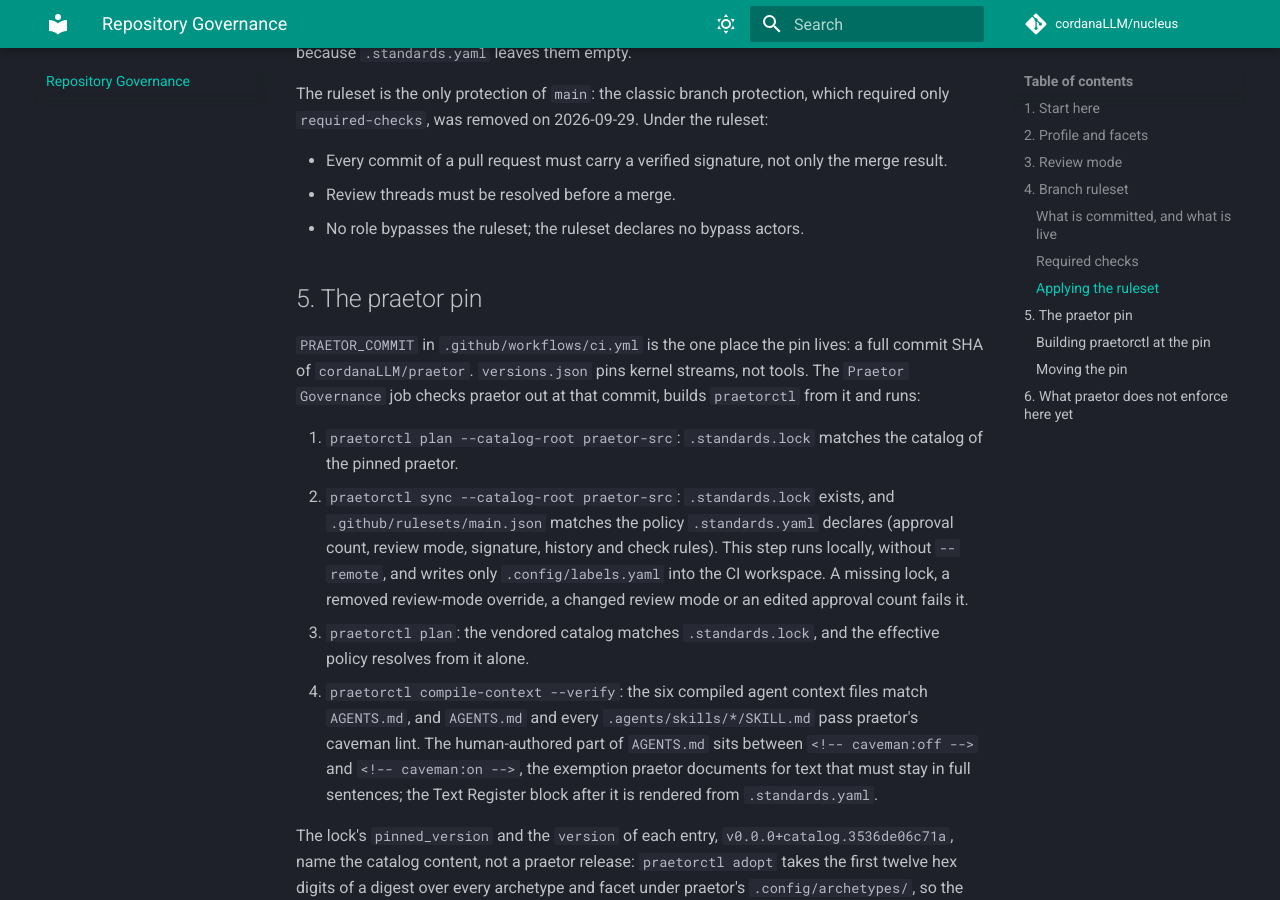
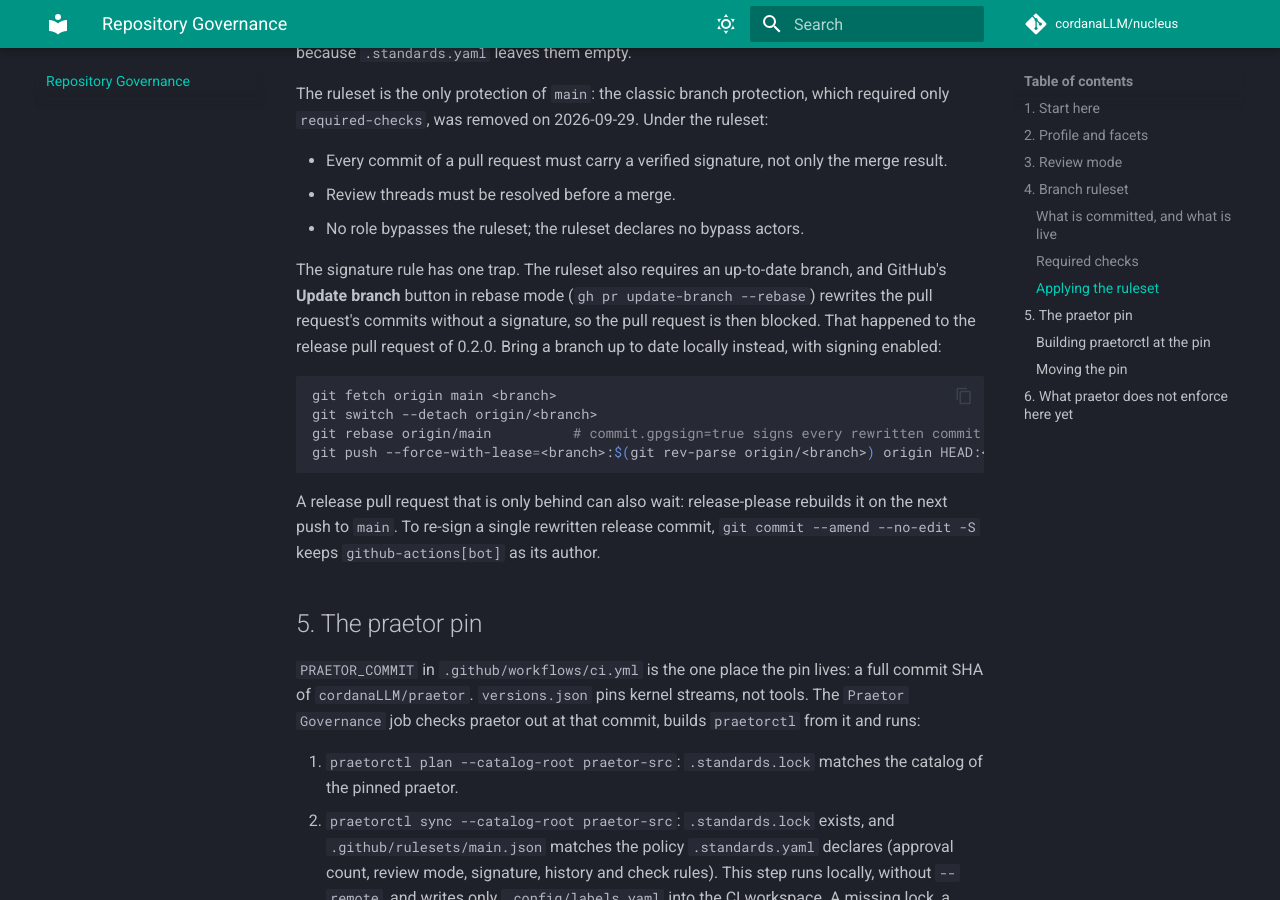
Before and after one commit to cordanaLLM/nucleus, an MkDocs documentation site: the page built from docs/repository-governance.md, in a window 1280 px wide and 900 px high, scrolled down 4284 px. Built offline with MkDocs 1.6.1 and Material for MkDocs 9.7.7, drawn with Linux system fonts in a browser that asks for light colours; comment, search, counter and statistics services are not loaded.

Commit message:
docs(governance): update branches locally, never with the rebase button (#46)
## Description

`main` requires signed commits and an up-to-date branch. GitHub's
rebase-mode **Update branch** (`gh pr update-branch --rebase`) rewrites
a pull request's commits without a signature, and the pull request is
then blocked. The 0.2.0 release pull request (#23) ran into this and had
to be re-signed by hand before it could merge.

`docs/repository-governance.md` now describes the trap and shows the
local signed rebase with a leased push. It also covers the two
release-specific cases: release-please rebuilds a release pull request
that is only behind on the next push to `main`, and `git commit --amend
--no-edit -S` re-signs a rewritten release commit while keeping
`github-actions[bot]` as its author. `CONTRIBUTING.md` points there.

**Verification:** `make lint` passes, `make test` passes (603 passed, 24
skipped), and `mkdocs build --strict` passes.

## Changes Checklist
- [x] **Single Source of Truth**: All kernel streams, tags, URLs, and
architectures originate exclusively from `versions.json` (no hardcoded
versions in shell scripts or CI).
- [x] **NASA/JPL Power of 10**: All shell script functions are <= 60
lines, enforce `set -euo pipefail`, and contain bounded loops.
- [x] **ShellCheck & Linters**: `make lint` passes locally with zero
warnings across all scripts and workflows.
- [x] **Automated Tests**: `make test` passes (`pytest tests/ -v`).
- [x] **Privacy Invariant**: Verified zero occurrences of private IP
ranges (`10.x`, `192.168.x`, `172.16-31.x`) or local workstation home
paths.
- [x] **Docs & Code Synchrony**: User-discoverable changes reflected in
documentation (`README.md`, `docs/`) in the exact same commit.
- [x] **Conventional Commits**: Commit messages follow `type(scope):
subject` syntax.

## Related Issues / Epics
Relates to #26

🤖 Generated with [Claude Code](https://claude.com/claude-code)

Signed-off-by: lusoris <lusoris@proton.me>
Co-authored-by: Claude Opus 5.5 <noreply@anthropic.com>

````diff
--- a/docs/repository-governance.md
+++ b/docs/repository-governance.md
@@ -149,6 +149,22 @@ only `required-checks`, was removed on 2026-09-29. Under the ruleset:
 - Review threads must be resolved before a merge.
 - No role bypasses the ruleset; the ruleset declares no bypass actors.
 
+The signature rule has one trap. The ruleset also requires an up-to-date branch, and GitHub's
+**Update branch** button in rebase mode (`gh pr update-branch --rebase`) rewrites the pull
+request's commits without a signature, so the pull request is then blocked. That happened to the
+release pull request of 0.2.0. Bring a branch up to date locally instead, with signing enabled:
+
+```sh
+git fetch origin main <branch>
+git switch --detach origin/<branch>
+git rebase origin/main          # commit.gpgsign=true signs every rewritten commit
+git push --force-with-lease=<branch>:$(git rev-parse origin/<branch>) origin HEAD:<branch>
+```
+
+A release pull request that is only behind can also wait: release-please rebuilds it on the next
+push to `main`. To re-sign a single rewritten release commit, `git commit --amend --no-edit -S`
+keeps `github-actions[bot]` as its author.
+
 ## 5. The praetor pin
 
 `PRAETOR_COMMIT` in `.github/workflows/ci.yml` is the one place the pin lives: a full commit
````
Also changed, not shown: CONTRIBUTING.md (+5 -0 lines).
